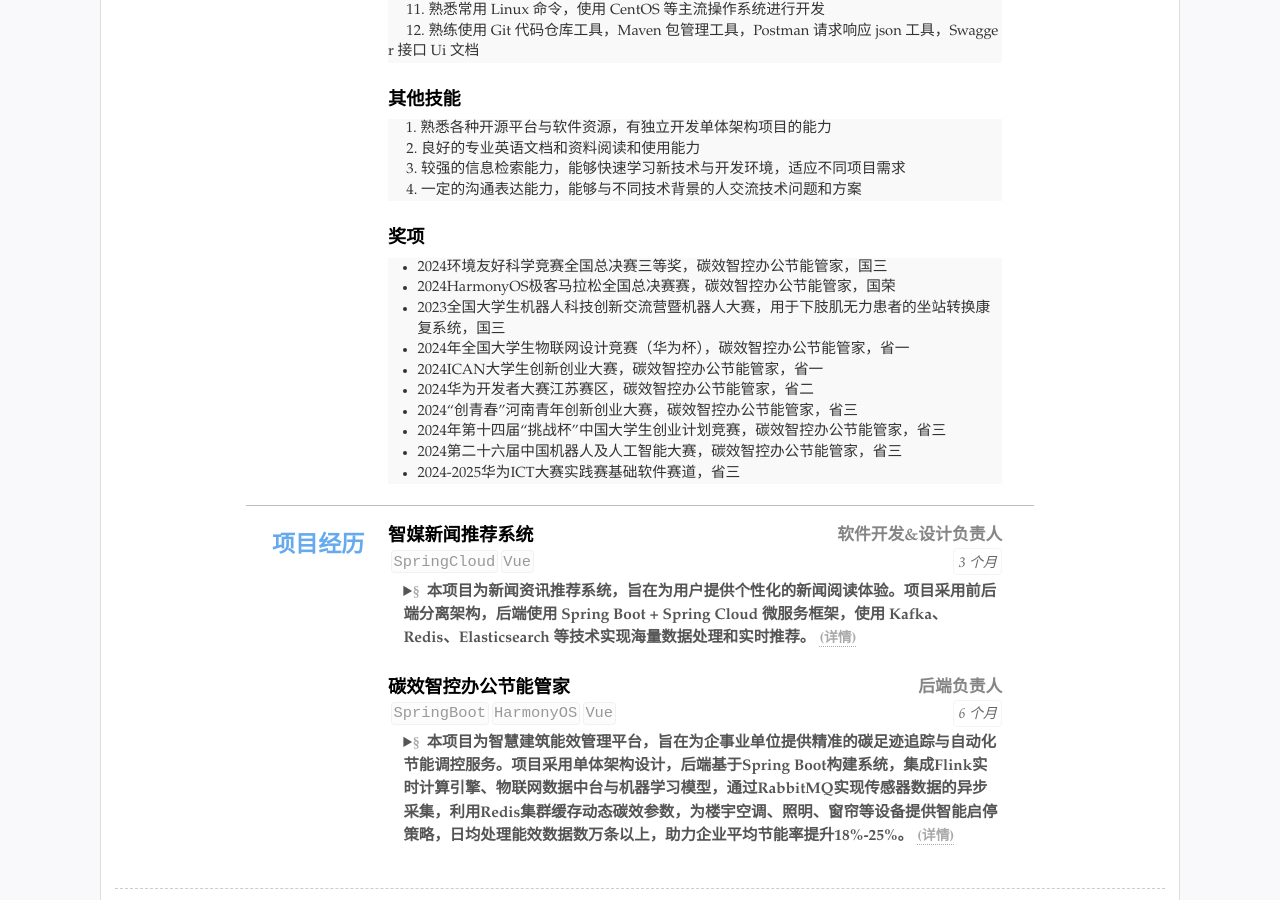
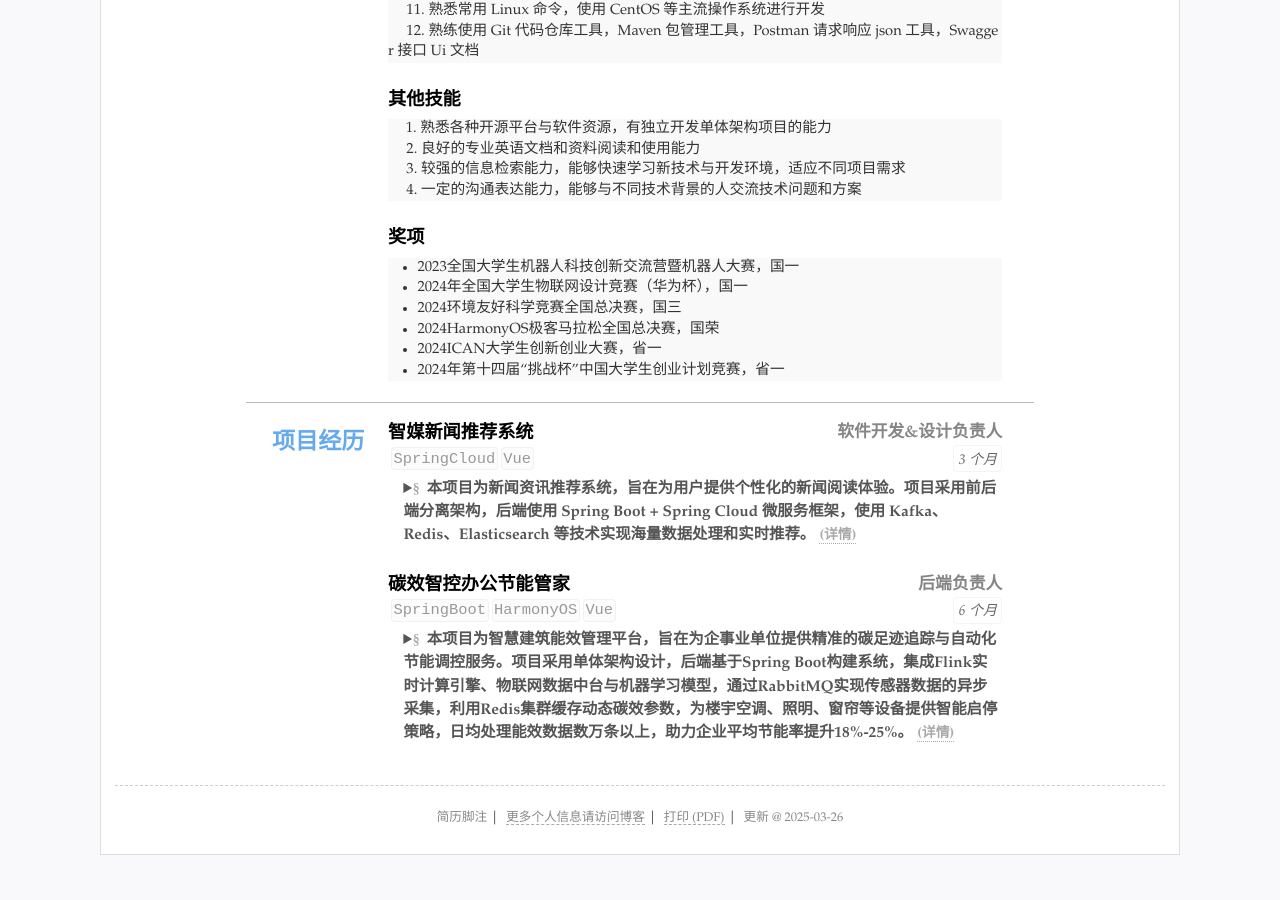
Before and after one commit to ArrowSaul/CV, a Jekyll site: the page built from index.html, in a window 1280 px wide and 900 px high, scrolled down 688 px. Built offline with Jekyll 4.4.1, drawn with Linux system fonts in a browser that asks for light colours; after the commit the page ends 1564 px from its top, so only the background shows below that.

Commit message:
修改222

```diff
--- a/_data/prize.md
+++ b/_data/prize.md
@@ -1,10 +1,6 @@
-- 2024环境友好科学竞赛全国总决赛三等奖，碳效智控办公节能管家，国三
-- 2024HarmonyOS极客马拉松全国总决赛赛，碳效智控办公节能管家，国荣
-- 2023全国大学生机器人科技创新交流营暨机器人大赛，用于下肢肌无力患者的坐站转换康复系统，国三
-- 2024年全国大学生物联网设计竞赛（华为杯），碳效智控办公节能管家，省一
-- 2024ICAN大学生创新创业大赛，碳效智控办公节能管家，省一
-- 2024华为开发者大赛江苏赛区，碳效智控办公节能管家，省二
-- 2024“创青春”河南青年创新创业大赛，碳效智控办公节能管家，省三
-- 2024年第十四届“挑战杯”中国大学生创业计划竞赛，碳效智控办公节能管家，省三
-- 2024第二十六届中国机器人及人工智能大赛，碳效智控办公节能管家，省三
-- 2024-2025华为ICT大赛实践赛基础软件赛道，省三
+- 2023全国大学生机器人科技创新交流营暨机器人大赛，国一
+- 2024年全国大学生物联网设计竞赛（华为杯），国一
+- 2024环境友好科学竞赛全国总决赛，国三
+- 2024HarmonyOS极客马拉松全国总决赛，国荣
+- 2024ICAN大学生创新创业大赛，省一
+- 2024年第十四届“挑战杯”中国大学生创业计划竞赛，省一
```
